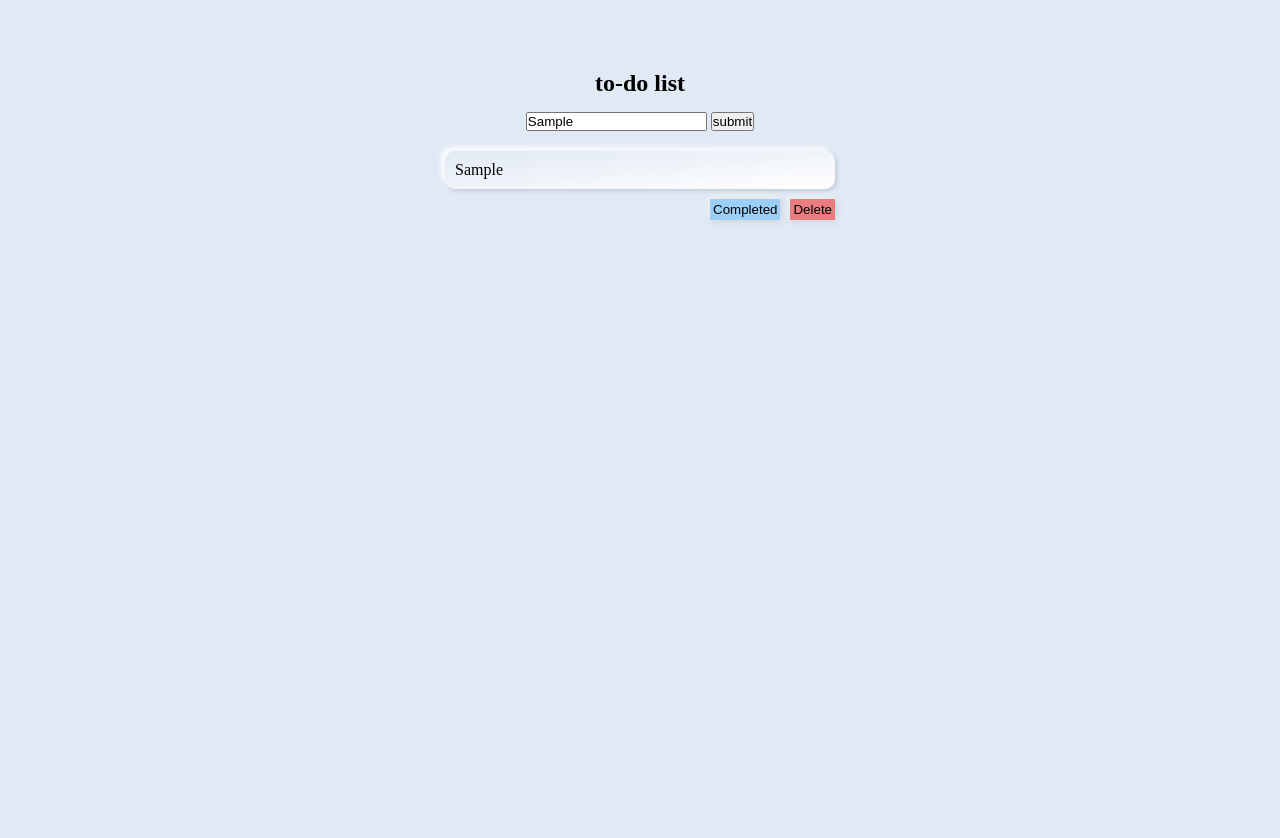
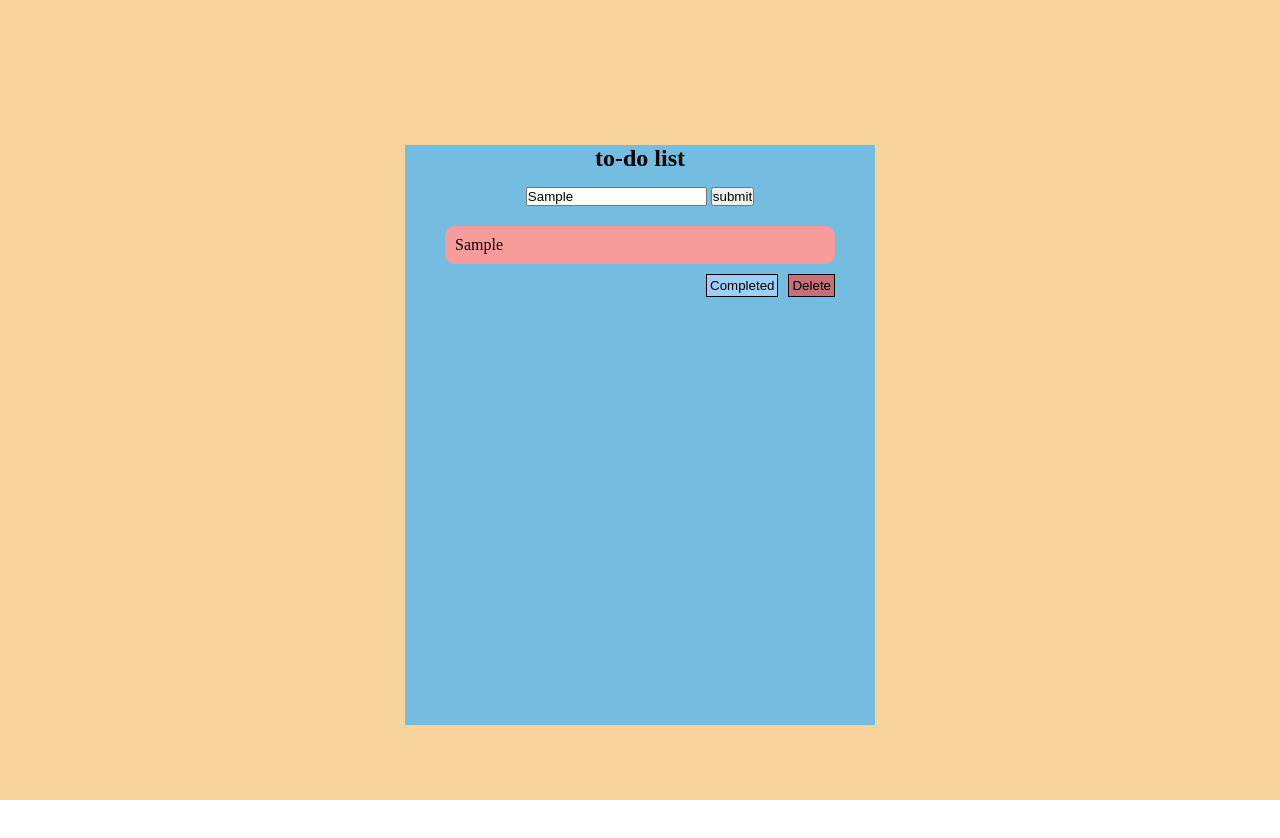
Before and after one commit to YagoCoutto/To-Do-List, a plain HTML site: page index.html in a window 1280 px wide. Both pictures are taken after typing "Sample" into the empty fields and a click on the input "submit". After the commit the page ends 800 px from the top, so only its background shows below. Drawn offline with Linux system fonts and the light colour scheme.

Commit message:
to-do list v0.6

```diff
--- a/css/style.css
+++ b/css/style.css
@@ -7,26 +7,37 @@
 :root {
     --SombWhite: #ffffffde;
     --SombBlue: #959fb367;
+
+    --75: #75bde0;
+    --F8: #F8D49B;
+    --F8B: #F8BC9B;
+    --F89: #F89B9B;
+
 }
 
 body main {
     width: 100vw;
+    min-height: 100vh;
     display: flex;
     align-items: center;
     justify-content: center;
-    background-color: #e1e9f4;
+    background-color:var(--F8);
 
 }
-form{
+
+form {
     margin: 15px;
 }
+
 section {
-    width: 400px;
-    height: 100vh;
+    width: 470px;
+    height: 580px;
     display: flex;
+    overflow: auto;
     margin-top: 70px;
     flex-direction: column;
     align-items: center;
+    background-color: var(--75);
 }
 
 .paragraph {
@@ -35,9 +46,13 @@ section {
     padding: 10px;
     margin: 5px;
     border-radius: 10px;
-    background-image: linear-gradient(to right bottom, #e1e9f4, #ffffff);
+    background-color: var(--F89);
+}
+
+/*.pback{
+    background-image: linear-gradient(to right bottom, #2fff0094, #6aff0085);
     box-shadow: 2px 2px 4px 0px var(--SombBlue), -4px -4px 5px 0px var(--SombWhite);
-}
+
 .pDisable {
     width: 390px;
     word-wrap: break-word;
@@ -45,7 +60,8 @@ section {
     margin: 5px;
     border-radius: 10px;
     box-shadow: 2px 2px 4px 0px var(--SombBlue), -4px -4px 5px 0px var(--SombWhite);
-}
+    background-color: rgba(172, 255, 47, 0.382);
+}*/
 
 .divBtt {
     display: flex;
@@ -53,13 +69,13 @@ section {
     margin-bottom: 20px;
 }
 
-.taskCompleted, .cancelTask {
+.taskCompleted,
+.cancelTask {
     flex-direction: row-reverse;
     background-color: rgb(156, 207, 248);
     padding: 3px;
     margin: 5px;
-    border: none;
-    box-shadow: 1px 1px 7px 0px var(--SombBlue), -2px -2px 6px 0px var(--SombWhite);
+    border: 1px solid;
 }
 
 .cancelTask {
--- a/src/index.js
+++ b/src/index.js
@@ -47,7 +47,6 @@ sendButton.addEventListener("click", function (e) {
     }
     displayTheTasks()
 
-
     const interactiveButtons = () => {
         let div = document.querySelectorAll('.div')
         let divBtt = document.querySelectorAll('.divBtt')
@@ -56,8 +55,9 @@ sendButton.addEventListener("click", function (e) {
         let cancelTask = document.querySelectorAll('.cancelTask')
         for (let i = 0; i < taskCompleted.length; i++) {
             taskCompleted[i].addEventListener("click", function () {
-                task_P[i].classList.remove('paragraph') //configurar
-                task_P[i].style.backgroundColor = '#85FFAD';
+                //task_P[i].classList.add("pDisable");
+                //console.log(task_P[i].classList)
+                task_P[i].style.backgroundColor = '#75bde0';
             })
         }
         for (let j = 0; j < cancelTask.length; j++) {
```
